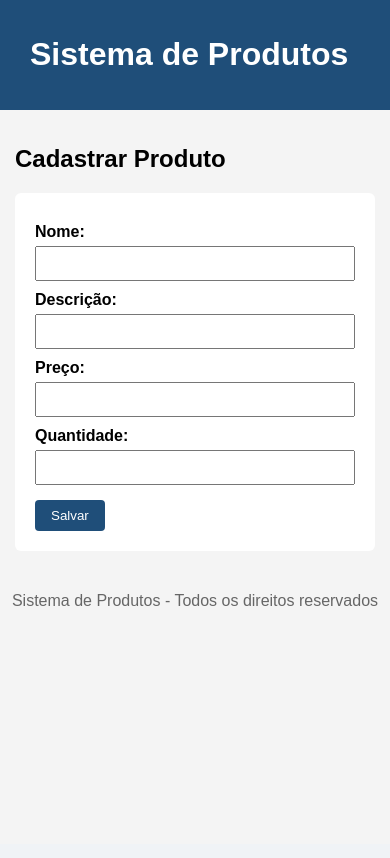
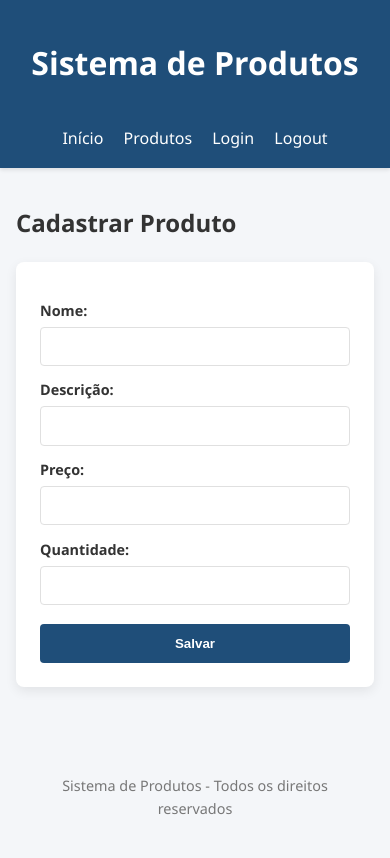
Before and after one commit to SamirNour1103/Projeto-php, a PHP site: page /produtos/cadastrar.php in a window 390 px wide. Before the commit the page ends 606 px from the top, so only its background shows below. Run offline with PHP 8.4, Linux system fonts and the light colour scheme; a user stored in the database is signed in.

Commit message:
10/09/2026

```diff
--- a/css/style.css
+++ b/css/style.css
@@ -1,112 +1,180 @@
+:root {
+    --primary-color: #1f4e79;
+    --primary-hover: #153552;
+    --success-color: #28a745;
+    --success-hover: #218838;
+    --danger-color: #dc3545;
+    --danger-hover: #c82333;
+    --bg-color: #f4f6f9;
+    --card-bg: #ffffff;
+    --text-color: #333333;
+    --border-color: #e0e0e0;
+    --radius: 8px;
+    --shadow: 0 4px 12px rgba(0, 0, 0, 0.08);
+}
+
+* {
+    box-sizing: border-box;
+}
+
+html, body {
+    width: 100%;
+    margin: 0;
+    padding: 0;
+    overflow-x: hidden;
+}
+
 body {
-    font-family: Arial, sans-serif;
-    margin: 0;
-    background-color: #f4f4f4;
+    font-family: 'Segoe UI', Roboto, Helvetica, Arial, sans-serif;
+    background-color: var(--bg-color);
+    color: var(--text-color);
+    line-height: 1.6;
 }
 
 header {
-    background-color: #1f4e79;
+    background-color: var(--primary-color);
     color: white;
-    padding: 15px 30px;
+    padding: 1rem 2rem;
+    display: flex;
+    justify-content: space-between;
+    align-items: center;
+    width: 100%;
+    box-shadow: 0 2px 4px rgba(0,0,0,0.1);
 }
 
 header nav a {
     color: white;
-    margin-right: 15px;
+    margin-left: 1rem;
     text-decoration: none;
+    font-weight: 500;
+    transition: opacity 0.2s;
+}
+
+header nav a:hover {
+    opacity: 0.8;
 }
 
 main {
-    padding: 20px 30px;
-}
-
-footer {
-    text-align: center;
-    padding: 10px;
-    color: #666;
+    padding: 2rem 2rem 2rem 2rem;
+    width: 100%;
+    overflow-x: auto;
 }
 
 form {
- max-width: 320px;
- background-color: white;
- padding: 20px;
- border-radius: 6px;
+    width: 100%;
+    max-width: 360px;
+    background-color: var(--card-bg);
+    padding: 1.5rem;
+    border-radius: var(--radius);
+    box-shadow: var(--shadow);
+    margin: 1rem 0 0 0;
 }
+
 form label {
     display: block;
- margin-top: 10px;
- font-weight: bold;
+    margin-top: 0.8rem;
+    font-weight: 600;
+    font-size: 0.9rem;
 }
+
 form input {
     width: 100%;
- padding: 8px;
- margin-top: 5px;
- box-sizing: border-box;
+    padding: 0.6rem 0.8rem;
+    margin-top: 0.3rem;
+    border: 1px solid var(--border-color);
+    border-radius: 4px;
+    font-size: 1rem;
+    transition: border-color 0.2s;
 }
+
+form input:focus {
+    outline: none;
+    border-color: var(--primary-color);
+}
+
 form button {
- margin-top: 15px;
- padding: 8px 16px;
- background-color: #1f4e79;
+    margin-top: 1.2rem;
+    width: 100%;
+    padding: 0.75rem;
+    background-color: var(--primary-color);
     color: white;
     border: none;
     border-radius: 4px;
+    font-weight: bold;
     cursor: pointer;
+    transition: background-color 0.2s;
 }
 
-.cadastrar{
+form button:hover {
+    background-color: var(--primary-hover);
+}
+
+.cadastrar {
     display: inline-block;
-    margin-bottom: 15px;
-    padding: 8px 16px;
-    background: #28a745;
+    margin-bottom: 1.5rem;
+    padding: 0.6rem 1.2rem;
+    background: var(--success-color);
     color: white;
     text-decoration: none;
     border-radius: 4px;
-    font-weight: bold;
+    font-weight: 600;
+    transition: background-color 0.2s;
+}
+
+.cadastrar:hover {
+    background-color: var(--success-hover);
 }
 
 table {
     width: 100%;
+    min-width: 600px;
     border-collapse: collapse;
-    background-color: white;
-    margin-top: 15px;
-    border-radius: 6px;
+    background-color: var(--card-bg);
+    border-radius: var(--radius);
     overflow: hidden;
-    box-shadow: 0 2px 5px rgba(0, 0, 0, 0.1);
+    box-shadow: var(--shadow);
+    margin-top: 0.5rem;
 }
 
 table th, table td {
-    padding: 12px 15px;
+    padding: 1rem;
     text-align: left;
-    border-bottom: 1px solid #ddd;
+    border-bottom: 1px solid var(--border-color);
 }
 
 table th {
-    background: #1f4e79;
+    background-color: var(--primary-color);
     color: white;
+    font-weight: 600;
 }
 
-table tbody tr:nth-child(even) {
-    background-color: #f9f9f9;
+table tbody tr:hover, table tr:hover {
+    background-color: #f1f5f9;
 }
 
-/* Botões da Tabela */
 table td a {
     text-decoration: none;
-    padding: 6px 12px;
-    border-radius: 3px;
-    font-size: 13px;
-    font-weight: bold;
+    padding: 0.4rem 0.8rem;
+    border-radius: 4px;
+    font-size: 0.85rem;
+    font-weight: 600;
     display: inline-block;
-    margin-right: 5px;
+    margin-right: 0.25rem;
+    transition: opacity 0.2s;
 }
 
-table td a[href*="atualizar"], table td a[href*="editar"] {
-    background-color: #28a745;
+table td a:hover {
+    opacity: 0.85;
+}
+
+table td a[href*="atualizar"],
+table td a[href*="editar"] {
+    background-color: var(--success-color);
     color: white;
 }
 
 table td a[href*="excluir"] {
-    background-color: #dc3545;
+    background-color: var(--danger-color);
     color: white;
 }
 
@@ -115,110 +183,32 @@
     display: none;
 }
 
-
-
-
-
-
-
-
-
-
-
-
-
-
-
-
-
-
-
-
-
-
-
-
-
+footer {
+    text-align: center;
+    padding: 1.5rem;
+    color: #777;
+    font-size: 0.9rem;
+    margin-top: 2rem;
+}
 
 @media (max-width: 768px) {
     header {
-        position: relative;
-    }
-
-
-    .nav-toggle-input {
-        display: none;
-    }
-
-
-    .nav-toggle {
-        display: flex;
         flex-direction: column;
-        justify-content: center;
-        gap: 5px;
-        width: 30px;
-        height: 30px;
-        cursor: pointer;
-        z-index: 1001;
-    }
-
-
-    .nav-toggle span {
-        display: block;
-        height: 3px;
-        width: 100%;
-        background-color: white;
-        border-radius: 2px;
-        transition: transform 0.3s ease, opacity 0.3s ease;
-    }
-
-    .nav-toggle-input:checked ~ .nav-toggle span:nth-child(1) {
-        transform: translateY(8px) rotate(45deg);
-    }
-
-    .nav-toggle-input:checked ~ .nav-toggle span:nth-child(2) {
-        opacity: 0;
-    }
-
-    .nav-toggle-input:checked ~ .nav-toggle span:nth-child(3) {
-        transform: translateY(-8px) rotate(-45deg);
-    }
-
-
-    header nav {
-        display: flex;
-        flex-direction: column;
-        position: absolute;
-        top: 100%;
-        right: 0;
-        width: 200px;
-        background-color: #da2121d2;
-        box-shadow: 0 4px 10px rgba(0, 0, 0, 0.3);
-        border-radius: 0 0 0 8px;
-        z-index: 1000;
-
-
-        max-height: 0;
-        overflow: hidden;
-        opacity: 0;
-        transition: max-height 0.35s ease, opacity 0.3s ease;
+        align-items: center;
+        text-align: center;
+        gap: 1rem;
+        padding: 1rem;
     }
 
     header nav a {
-        margin: 0;
-        padding: 12px 20px;
-        border-top: 1px solid rgba(255, 255, 255, 0.15);
+        margin: 0 0.5rem;
     }
 
-
-    .nav-toggle-input:checked ~ nav {
-        max-height: 300px;
-        opacity: 1;
+    main {
+        padding: 1rem;
     }
 
-
-    main {
-        overflow-x: auto;
-        padding: 15px;
+    form {
+        max-width: 100%;
     }
 }
--- a/login.php
+++ b/login.php
@@ -23,7 +23,7 @@
 <?php require __DIR__ . '/cabecalho.php'; ?>
 
 <main>
-    <h2>Login</h2>
+    <h2 class="centro">Login</h2>
     <?php if (isset($mensagem)) { ?>
         <p><?php echo $mensagem; ?></p>
     <?php } ?>
```
Also changed, not shown: produtos/atualizar.php (+54 -0 lines). Lines whose indentation alone changed are shown as unchanged.
